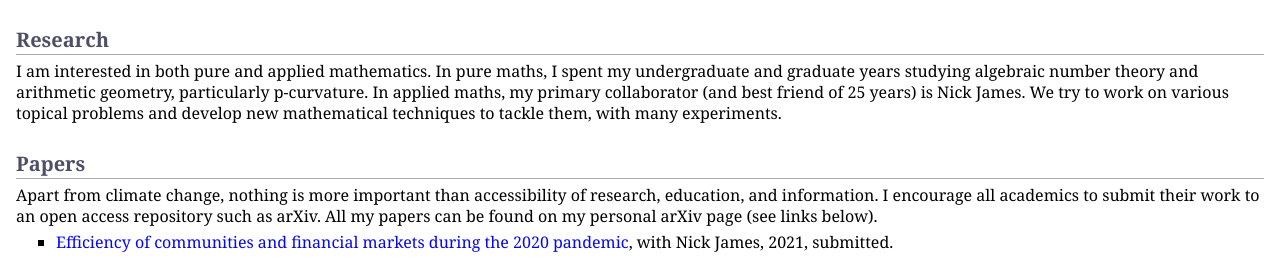
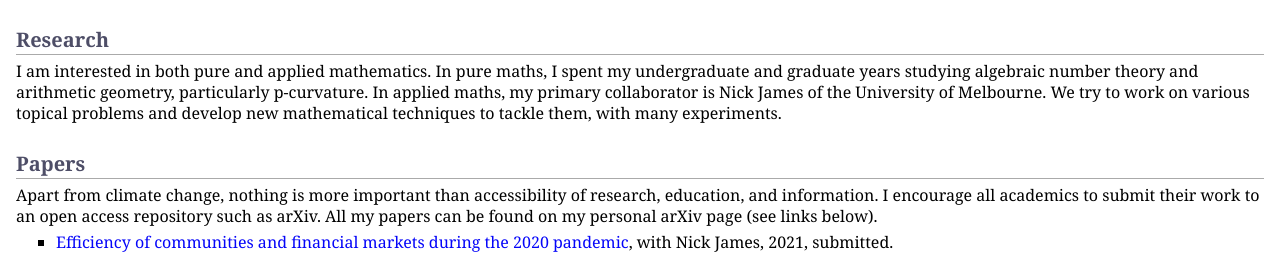
Before and after one commit to MaxMenzies/maxmenzies.com, a Jekyll site: the page index.html, which Jekyll copies as it is, in a window 1280 px wide. Shown: the part 284-552 px from the top of the page. Built offline with Jekyll 4.4.1, drawn with Linux system fonts in a browser that asks for light colours.

Commit message:
Update index.html

```diff
--- a/index.html
+++ b/index.html
@@ -17,7 +17,7 @@
  <col width="153">
  <tr>
   <td>
-   <img src="FullSizeRender.jpg" width="153" height="204">
+   <img src="_06I1278.jpg" width="153" height="204">
   </td>
   <td style="vertical-align:text-top;">
     <p>
@@ -38,7 +38,7 @@
   </td>
 </table>
 <h2>Research</h2>
-<p>I am interested in both pure and applied mathematics. In pure maths, I spent my undergraduate and graduate years studying algebraic number theory and arithmetic geometry, particularly p-curvature. In applied maths, my primary collaborator (and best friend of 25 years) is Nick James. We try to work on various topical problems and develop new mathematical techniques to tackle them, with many experiments.</p>
+<p>I am interested in both pure and applied mathematics. In pure maths, I spent my undergraduate and graduate years studying algebraic number theory and arithmetic geometry, particularly p-curvature. In applied maths, my primary collaborator is Nick James of the University of Melbourne. We try to work on various topical problems and develop new mathematical techniques to tackle them, with many experiments.</p>
 <h2>Papers</h2>
 <p>Apart from climate change, nothing is more important than accessibility of research, education, and information. I encourage all academics to submit their work to an open access repository such as arXiv. All my papers can be found on my personal arXiv page (see links below). </p>
 <ul>
```
